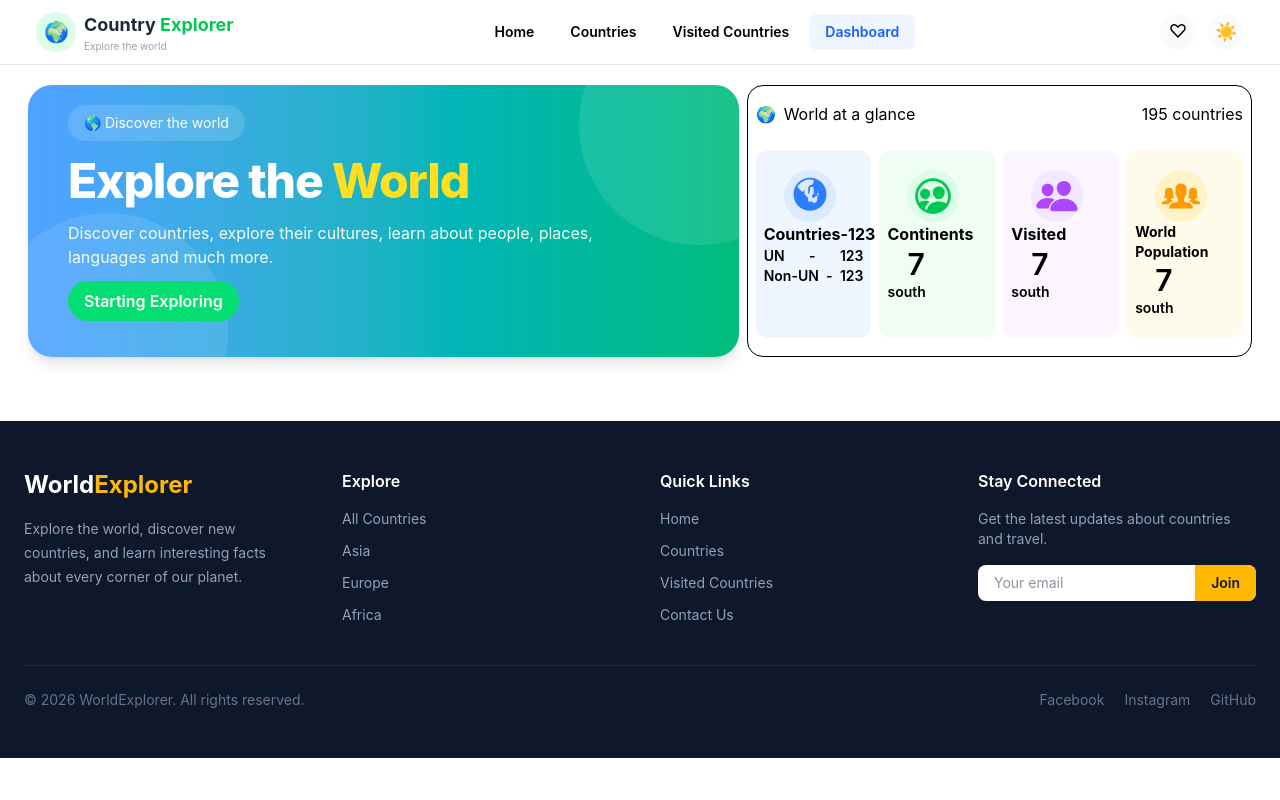
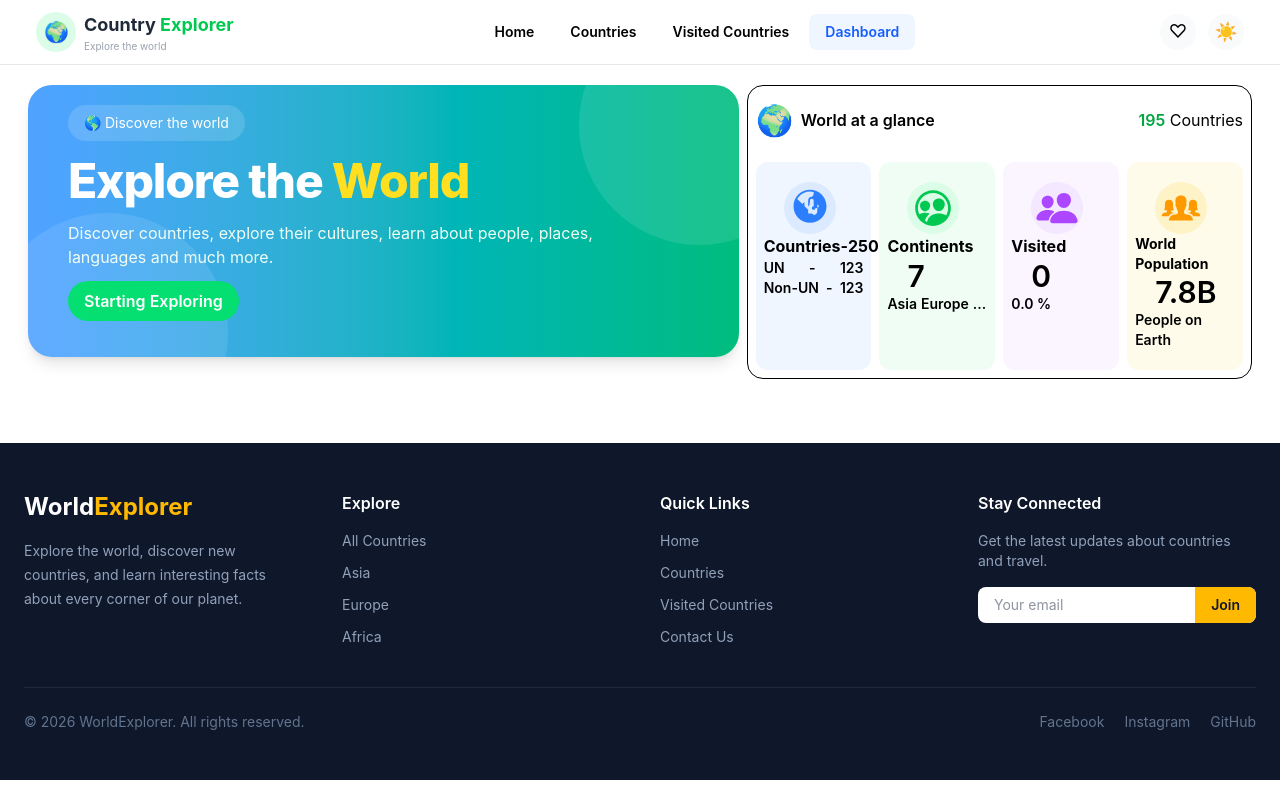
Before and after one commit to sayeedmahmuddevs/Country-Explore-App, a React (Vite) app: page / in a window 1280 px wide. Both pictures are taken after a click on the link "Dashboard". Built offline with nearby package versions, Linux system fonts and the light colour scheme.

Commit message:
progressbar added

```diff
--- a/src/component/Dashboard/HeroSection/HeroProgressbar.tsx
+++ b/src/component/Dashboard/HeroSection/HeroProgressbar.tsx
@@ -22,6 +22,7 @@ export default function HeroProgressBar({ data, visited }: ExploreCountProps) {
   const continents = [
     ...new Set(data.flatMap((country) => country.continents.continents)),
   ];
+
   const populationTotal = data.reduce(
     (total, country) => total + country.population.population,
     0,
@@ -34,18 +35,18 @@ export default function HeroProgressBar({ data, visited }: ExploreCountProps) {
     <section className="container mx-auto col-span-5 border rounded-2xl p-2">
       <div>
         <div className="flex justify-between items-center pt-2 pb-6">
-          <div className="flex gap-2">
-            <span className="">🌍</span>
-            <p>World at a glance</p>
+          <div className="flex gap-2 items-center">
+            <span className="text-3xl">🌍</span>
+            <p className="font-semibold">World at a glance</p>
           </div>
 
-          <div><span>195</span> countries</div>
+          <div><span className="font-semibold text-green-600">195</span> Countries</div>
         </div>
         <div className="grid grid-cols-4 gap-2">
           {/* countries */}
           <div className="bg-blue-50 rounded-xl pb-10 pt-5 px-2">
             <div className="ml-5 rounded-full p-1 bg-blue-100 size-13 flex justify-center items-center text-9xl text-blue-500"><TiWorld></TiWorld></div>
-            <h5 className="font-bold flex justify-between text-md"><p>Countries </p> <span>-</span><span className="font-bold block">123</span></h5>
+            <h5 className="font-bold flex justify-between text-md"><p>Countries </p> <span>-</span><span className="font-bold block">{data.length}</span></h5>
             <h5 className="font-semibold flex justify-between text-sm"><p>UN</p> <span>-</span><span className="block">123</span></h5>
             <h5 className="font-semibold flex justify-between text-sm"><p>Non-UN</p> <span>-</span><span className=" block">123</span></h5>
           </div>
@@ -54,24 +55,27 @@ export default function HeroProgressBar({ data, visited }: ExploreCountProps) {
           <div className="bg-green-50 rounded-xl pb-5 pt-5 px-2">
             <div className="ml-5 rounded-full p-1 bg-green-100 size-13 flex justify-center items-center text-9xl text-green-500"><IoPeopleCircleOutline/></div>
             <h5 className="font-bold flex justify-between text-md">Continents</h5>
-            <h5 className="font-semibold flex justify-between text-3xl ml-5">7</h5>
-            <h5 className="font-semibold flex justify-between text-sm">south</h5>
+            <h5 className="font-semibold flex justify-between text-3xl ml-5">{continents.length}</h5>
+            <h5 className="font-semibold flex gap-1 text-sm">{continents.slice(0,2).map(c => <span>{c}</span>)}...</h5>
           </div>
 
           {/* visited */}
           <div className="bg-purple-50 rounded-xl pb-5 pt-5 px-2">
             <div className="ml-5 rounded-full p-1 bg-purple-100 size-13 flex justify-center items-center text-9xl text-purple-500"><IoPeople/></div>
             <h5 className="font-bold flex justify-between text-md">Visited</h5>
-            <h5 className="font-semibold flex justify-between text-3xl ml-5">7</h5>
-            <h5 className="font-semibold flex justify-between text-sm">south</h5>
+            <h5 className="font-semibold flex justify-between text-3xl ml-5">{visited.length}</h5>
+            <h5 className="font-semibold flex text-sm">
+              {((visited.length*100)/data.length).toFixed(1)} %
+
+            </h5>
           </div>
 
           {/* population */}
           <div className="bg-amber-50 rounded-xl pb-5 pt-5 px-2">
             <div className="ml-5 rounded-full p-1 bg-amber-100 size-13 flex justify-center items-center text-9xl text-amber-500"><IoIosPeople/></div>
             <h5 className="font-bold flex justify-between text-sm">World Population</h5>
-            <h5 className="font-semibold flex justify-between text-3xl ml-5">7</h5>
-            <h5 className="font-semibold flex justify-between text-sm">south</h5>
+            <h5 className="font-semibold flex justify-between text-3xl ml-5">{populationInBillions}B</h5>
+            <h5 className="font-semibold flex justify-between text-sm">People on Earth</h5>
           </div>
 
         </div>
--- a/src/component/Visited-Coutries/Controls/EditCountry.tsx
+++ b/src/component/Visited-Coutries/Controls/EditCountry.tsx
@@ -121,7 +121,10 @@ const handleTrushedData = (country : Country ) => {
         </button>
       </div>
       <div className="overflow-scroll h-100">
-        {!pined &&
+        {!pined && visitedCountries.length === 0? <div className="flex justify-center items-center h-full text-xl text-gray-600">
+          <p>No Country Available</p>
+        </div>  : ""}
+        {!pined  &&
           visitedCountries.map((country) => (
             <RemoveCountry
               key={country.ccn3.ccn3}
@@ -131,7 +134,9 @@ const handleTrushedData = (country : Country ) => {
               pinedData={pinedData}
               handlePined={handlePined}
             />
-          ))}
+          ))
+        }
+
         { pined && pinedData.length === 0 ? <div className="flex justify-center items-center h-full text-xl text-gray-600">
           <p>No pined Available</p>
         </div>  : ""}
```
